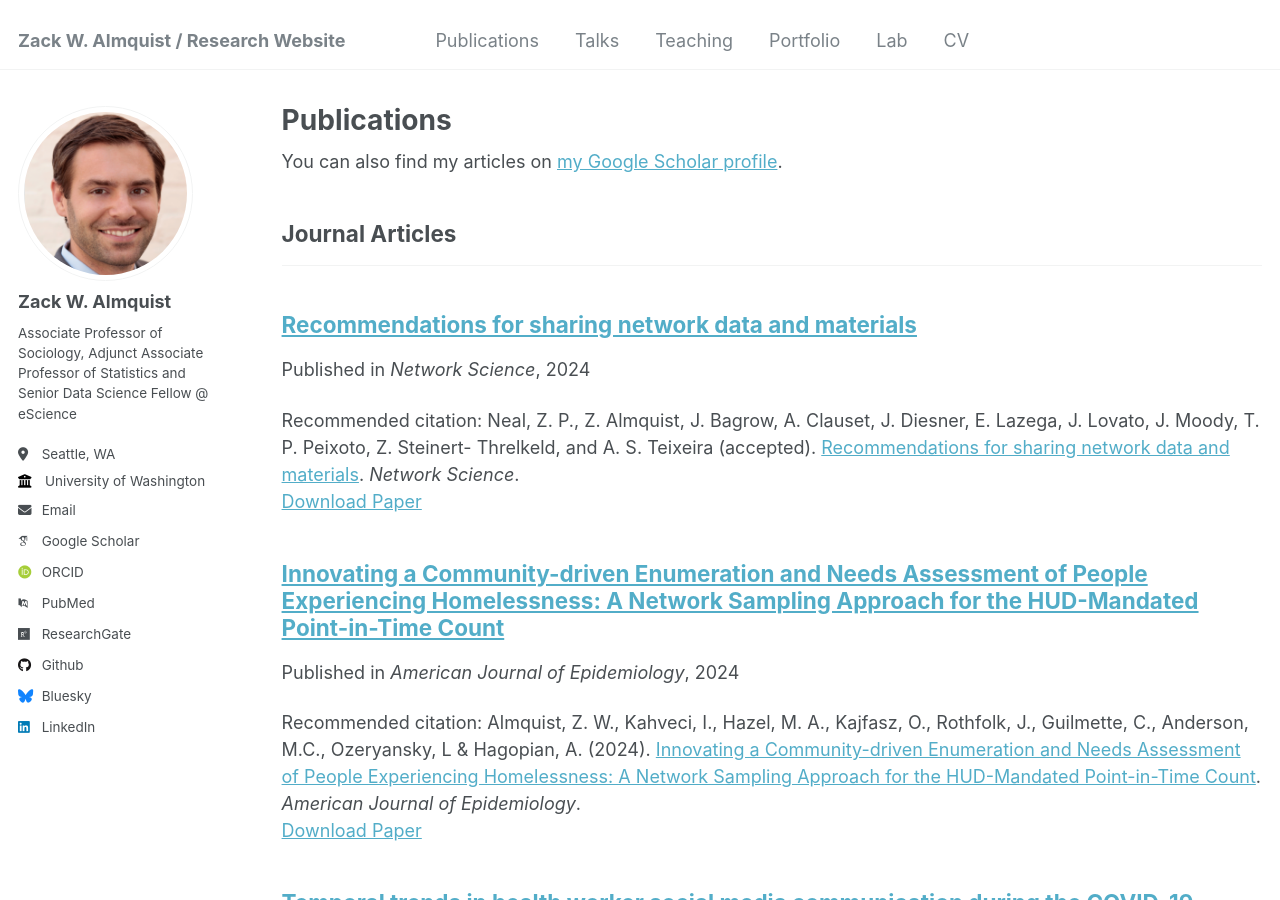
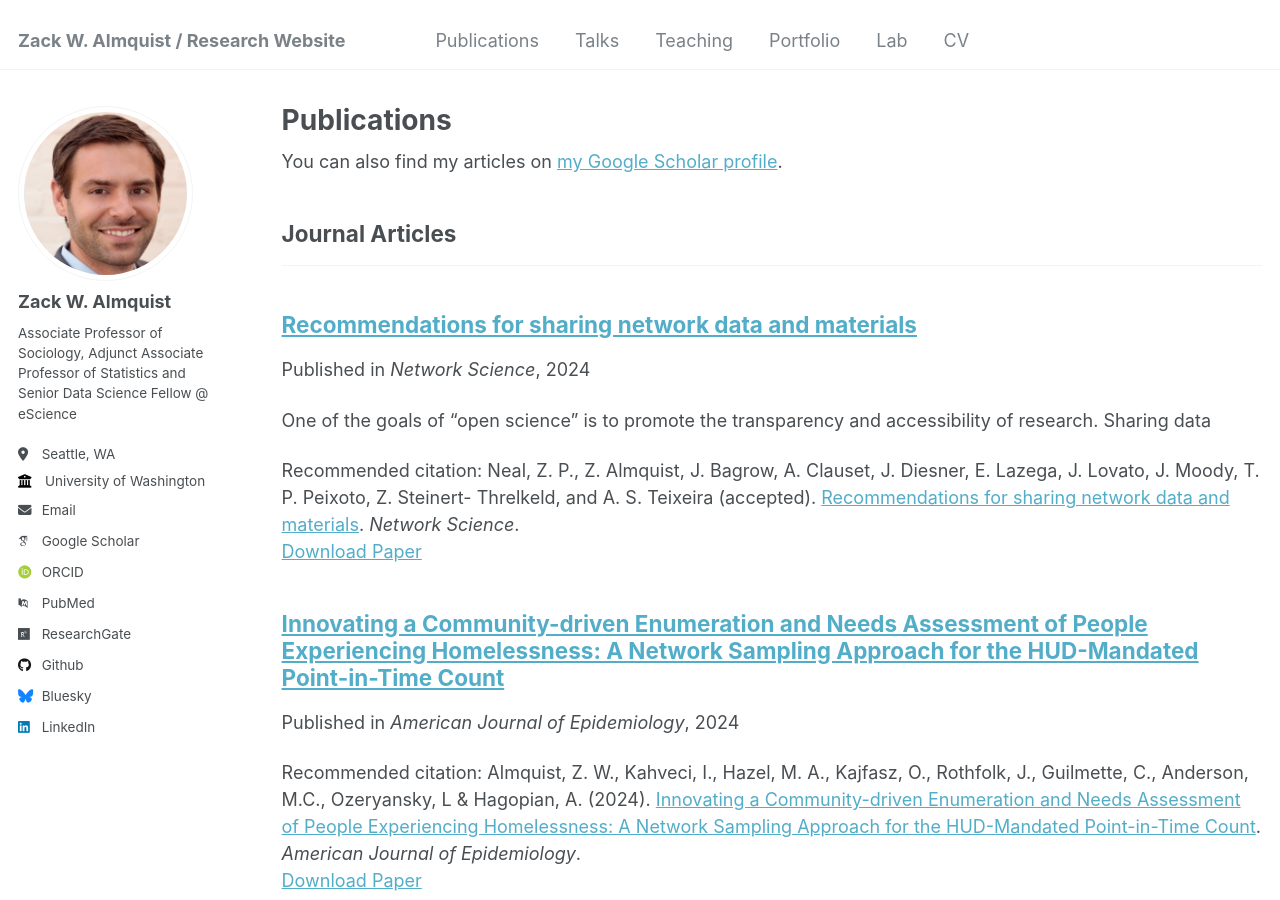
Before and after one commit to zalmquist/zalmquist.github.io, a Jekyll site: the page built from _pages/publications.html, in a window 1280 px wide and 900 px high. Built offline with Jekyll 4.4.1, drawn with Linux system fonts in a browser that asks for light colours; some web fonts are replaced.

Commit message:
Update 2024-09-11-nws.md

```diff
--- a/_publications/2024-09-11-nws.md
+++ b/_publications/2024-09-11-nws.md
@@ -3,7 +3,7 @@ title: "Recommendations for sharing network data and materials"
 collection: publications
 category: manuscripts
 permalink: /publication/2024-09-11-nws
-excerpt: ''
+excerpt: 'One of the goals of “open science” is to promote the transparency and accessibility of research. Sharing data'
 date: 2024-09-11
 venue: 'Network Science'
 paperurl: ''
```
